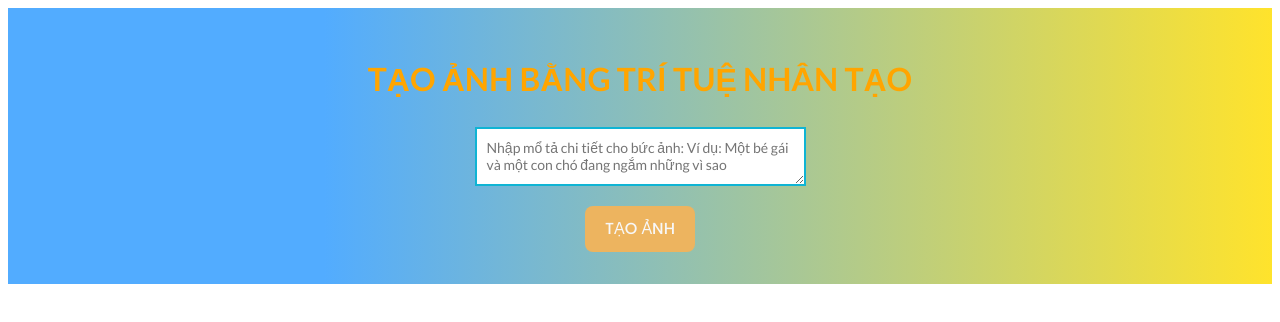
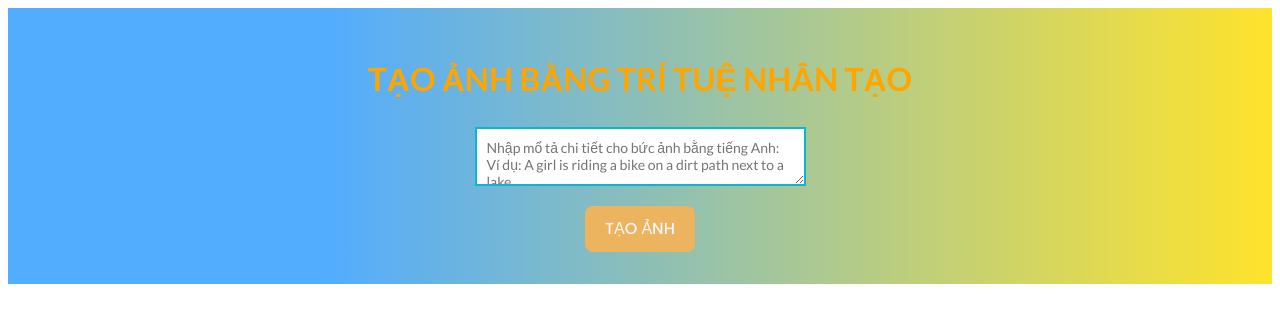
Before and after one commit to danvufs/taoanhai, a React (Vite) app: page / in a window 1280 px wide. Shown: the top 322 px of the page. Built offline with nearby package versions, Linux system fonts and the light colour scheme.

Commit message:
5 commit

```diff
--- a/src/App.jsx
+++ b/src/App.jsx
@@ -7,7 +7,7 @@ function App() {
   const [result, setResult] = useState("");
   const [loading, setLoading] = useState(false);
   const [placeholder, setPlaceholder] = useState(
-    "Nhập mổ tả chi tiết cho bức ảnh: Ví dụ: Một bé gái và một con chó đang ngắm những vì sao"
+    "Nhập mổ tả chi tiết cho bức ảnh bằng tiếng Anh: Ví dụ: A girl is riding a bike on a dirt path next to a lake."
   );
   const configuration = new Configuration({
     apiKey: import.meta.env.VITE_Open_AI_Key,
```
Also changed, not shown: 1 other file (tests, documents, lock files or other folders).
